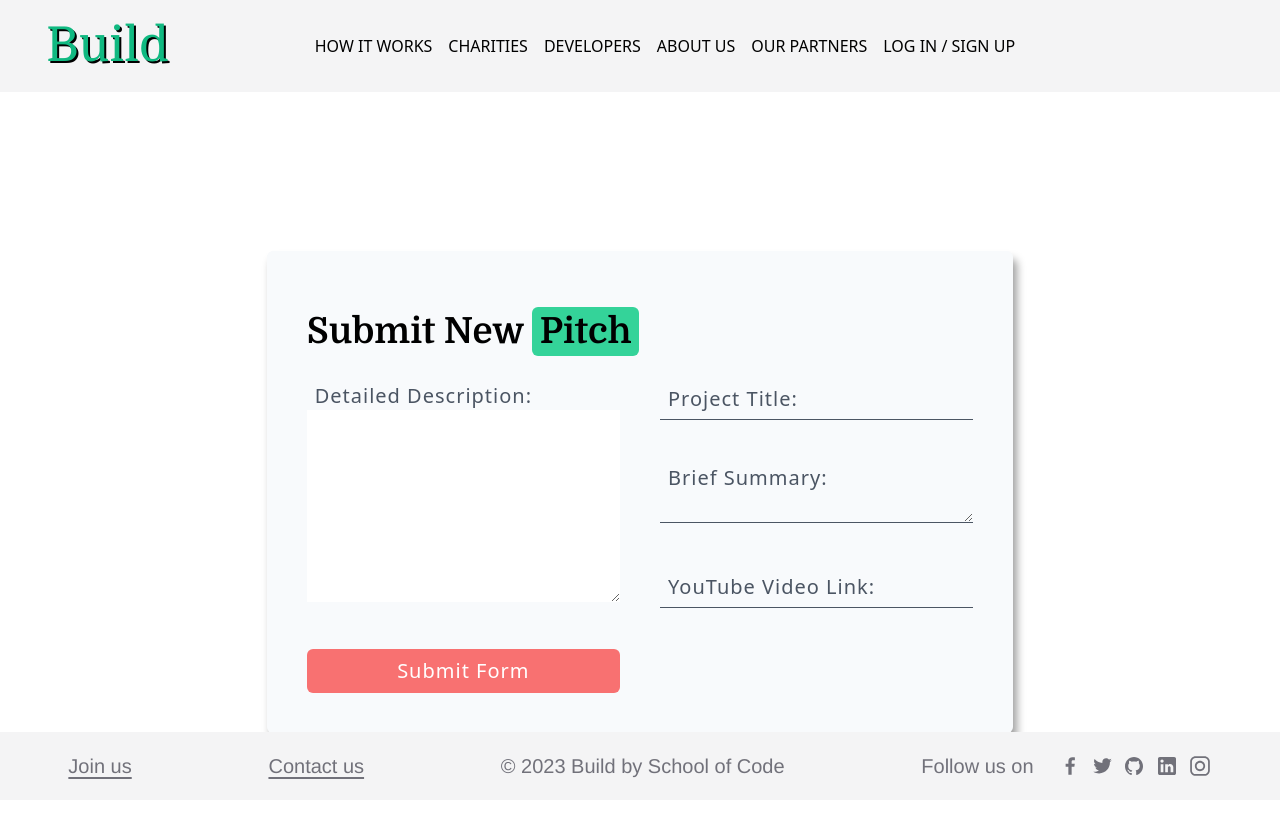
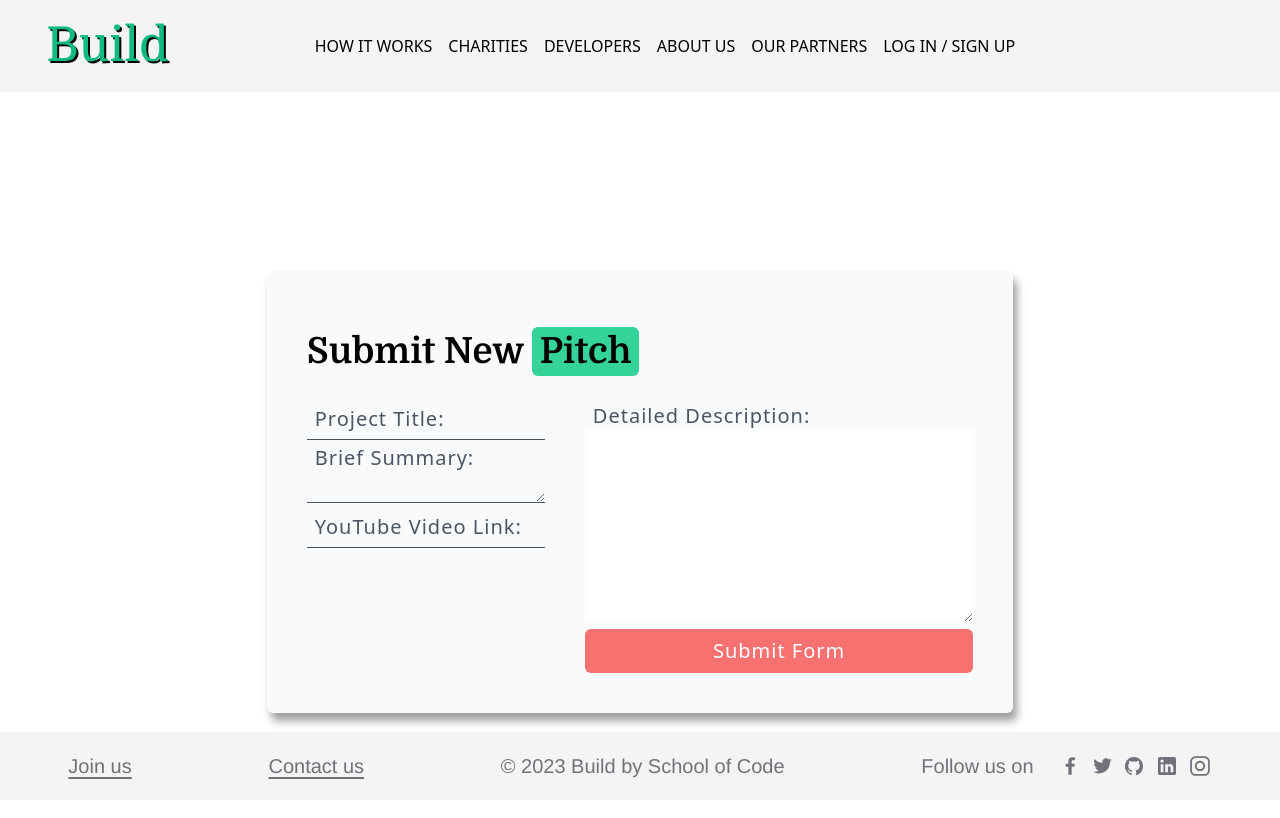
Before and after one commit to SchoolOfCode/Team-Build, a Next.js app: page /charity/dashboard/pitch-form in a window 1280 px wide. Shown: the top 818 px of the page. Built offline with nearby package versions, Linux system fonts and the light colour scheme; no server answers.

Commit message:
pitch form

```diff
--- a/src/components/pitchForm.jsx
+++ b/src/components/pitchForm.jsx
@@ -107,12 +107,13 @@ export default function PitchForm() {
         ) : (
           <div>
             <form
-            className="bg-slate-50 mt-5 tracking-wider flex flex-col w-full lg:grid lg:grid-cols-2 lg:gap-10 gap-5"
+              className="bg-slate-50 mt-5 tracking-wider flex flex-col w-full lg:flex lg:flex-row justify-evenly lg:gap-10 gap-5"
               method="POST"
               action="https://team-5-final-project-pi.vercel.app/developer/register"
               onSubmit={submitReg}
             >
               {/* div for title */}
+              <div className="flex flex-col">
                 <div>
                   {/* <label className="appearance-none border-gray-600 placeholder:text-gray-600 placeholder:text-xl w-full text-black mr-3 py-1 px-2 leading-tight focus:outline-none">
                 Title:{" "}
@@ -146,8 +147,6 @@ export default function PitchForm() {
                   />
                 </div>
 
-
-
                 {/* div for Video link */}
                 <div>
                   {/* <label className="appearance-none border-gray-600 placeholder:text-gray-600 placeholder:text-xl w-full text-black mr-3 py-1 px-2 leading-tight focus:outline-none">
@@ -162,7 +161,7 @@ export default function PitchForm() {
                     placeholder="YouTube Video Link:"
                   />
                 </div>
-
+              </div>
               {/* <div className=" py-2 mr-1">
               <label className="appearance-none bg-transparent border-b font-bold pb-2 border-gray-600 placeholder:text-gray-600 placeholder:text-xl w-full text-black mr-3 py-1 px-2 leading-tight focus:outline-none">
                 <Link href="/termsandconditions">Terms & Conditions:</Link>
@@ -176,16 +175,7 @@ export default function PitchForm() {
                 required
               />
             </div> */}
-
-            {/* div for submit button link */}
-            <div>
-            <button
-              type="submit"
-              className="w-full bg-red-400 text-white py-2 rounded-md">
-              Submit Form
-            </button>
-            </div>
-
+              <div className="flex flex-col">
                 {/* div for Long Description */}
                 <div className="lg:row-start-1 lg:row-end-4 ">
                   <label className="appearance-none border-gray-600 placeholder:text-xl w-full text-gray-600 mr-3 py-1 px-2 leading-tight focus:outline-none">
@@ -201,12 +191,24 @@ export default function PitchForm() {
                   ></textarea>
                 </div>
 
+                {/* div for submit button link */}
+                <div>
+                  <button
+                    type="submit"
+                    className="w-full bg-red-400 text-white py-2 rounded-md"
+                  >
+                    Submit Form
+                  </button>
+                </div>
+              </div>
               {!isValid && (
                 <div className="text-red-500">
                   Please fill in all required fields.
                 </div>
               )}
-          </form></div>)}
+            </form>
+          </div>
+        )}
       </div>
     </div>
   );
```
Lines whose indentation alone changed are shown as unchanged.
